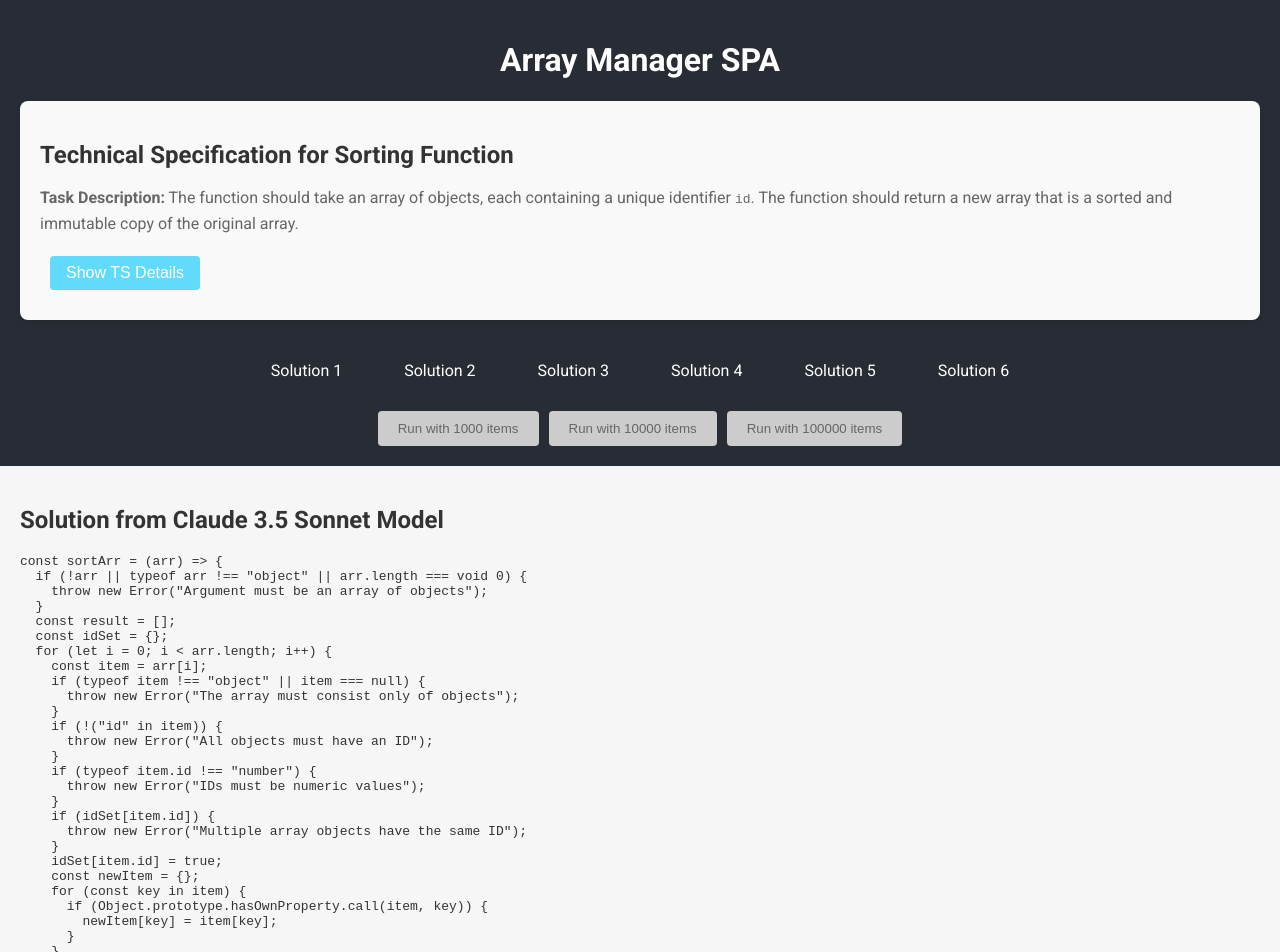
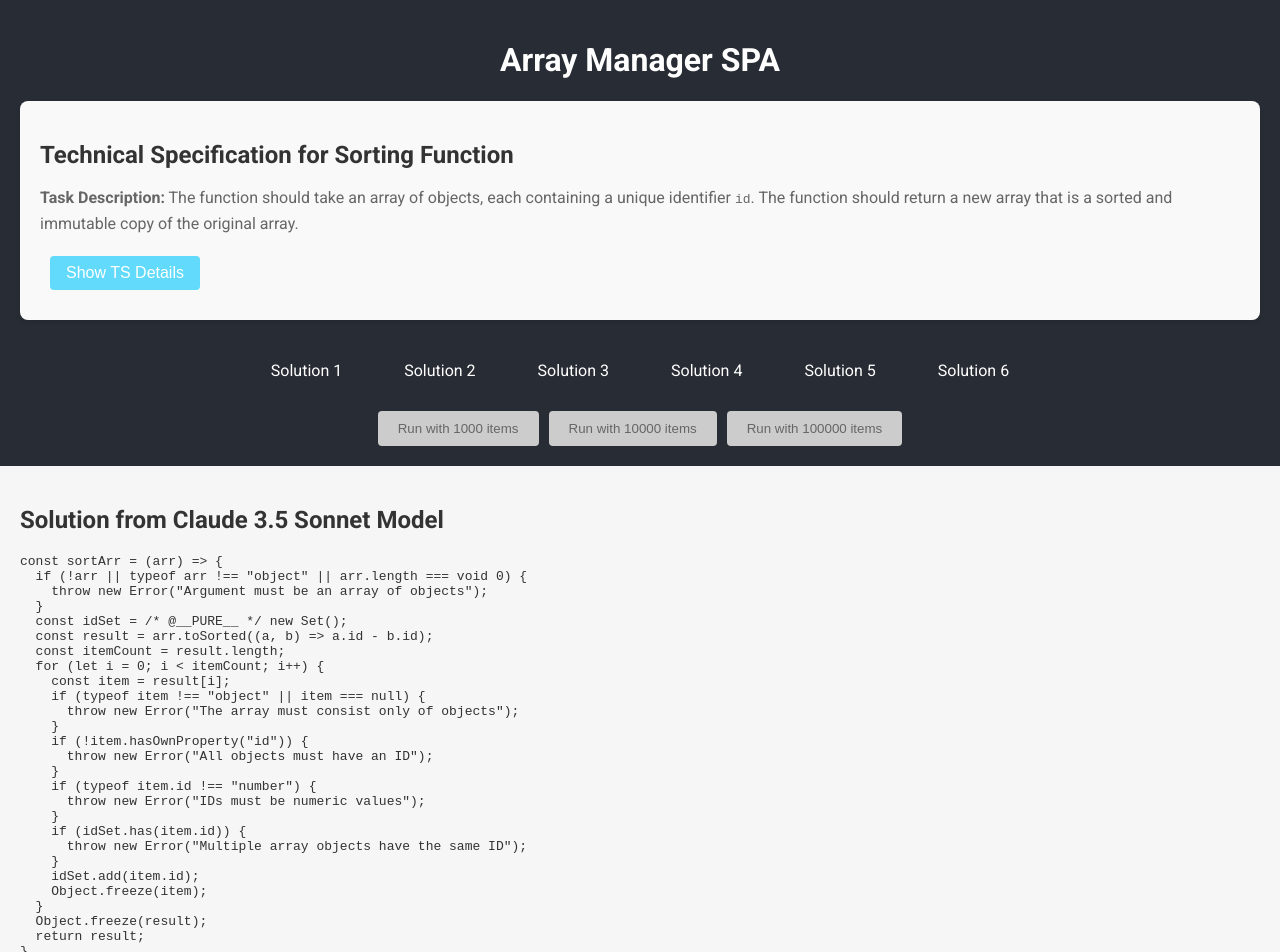
Before and after one commit to GreyHound87/array-manager, a React (Vite) app: page /solution5 in a window 1280 px wide. Shown: the top 952 px of the page. Built offline with nearby package versions, Linux system fonts and the light colour scheme.

Commit message:
updated slow solutions

```diff
--- a/src/components/Solution2/sortArr2.js
+++ b/src/components/Solution2/sortArr2.js
@@ -1,34 +1,30 @@
 export const sortArr2 = (arr) => {
-    if (typeof arr !== 'object' || arr === null || !Array.isArray(arr)) {
+    if (arr.constructor !== Array) {
         throw new Error('Argument must be an array of objects.');
     }
+    const copyArr = structuredClone(arr);
+    const ids = new Set();
+    const sortedCopy = [];
 
-    const ids = [];
-    const copyArr = arr.reduce((acc, obj) => {
-        if (typeof obj !== 'object' || obj === null) {
+    copyArr.forEach((item) => {
+        const { id } = item;
+        if (typeof item !== 'object' || item === null) {
             throw new Error('The array must consist only of objects.');
         }
-        if (!('id' in obj)) {
+        if (!item.hasOwnProperty('id')) {
             throw new Error('All objects must have an ID.');
         }
-        if (typeof obj.id !== 'number') {
+        if (typeof id !== 'number') {
             throw new Error('IDs must be numeric values.');
         }
-        if (ids.includes(obj.id)) {
+        if (ids.has(id)) {
             throw new Error('Multiple array objects have the same ID.');
         }
-        ids.push(obj.id);
+        ids.add(id);
+        sortedCopy[id] = item;
+    });
 
-        const copyObj = JSON.parse(JSON.stringify(obj));
-        Object.freeze(copyObj);
+    const result = sortedCopy.flatMap((item) => Object.freeze(item));
 
-        acc.push(copyObj);
-        return acc;
-    }, []);
-
-    copyArr.sort((a, b) => a.id - b.id);
-
-    Object.freeze(copyArr);
-
-    return copyArr;
+    return Object.freeze(result);
 };
--- a/src/components/Solution5/sortArr5.js
+++ b/src/components/Solution5/sortArr5.js
@@ -3,48 +3,27 @@ export const sortArr5 = (arr) => {
         throw new Error('Argument must be an array of objects');
     }
 
-    const result = [];
-    const idSet = {};
+    const idSet = new Set();
+    const result = arr.toSorted((a, b) => a.id - b.id);
 
-    for (let i = 0; i < arr.length; i++) {
-        const item = arr[i];
+    const itemCount = result.length;
+    for (let i = 0; i < itemCount; i++) {
+        const item = result[i];
 
         if (typeof item !== 'object' || item === null) {
             throw new Error('The array must consist only of objects');
         }
-
-        if (!('id' in item)) {
+        if (!item.hasOwnProperty('id')) {
             throw new Error('All objects must have an ID');
         }
-
         if (typeof item.id !== 'number') {
             throw new Error('IDs must be numeric values');
         }
-
-        if (idSet[item.id]) {
+        if (idSet.has(item.id)) {
             throw new Error('Multiple array objects have the same ID');
         }
-
-        idSet[item.id] = true;
-
-        const newItem = {};
-        for (const key in item) {
-            if (Object.prototype.hasOwnProperty.call(item, key)) {
-                newItem[key] = item[key];
-            }
-        }
-        Object.freeze(newItem);
-        result.push(newItem);
-    }
-
-    for (let i = 0; i < result.length; i++) {
-        for (let j = i + 1; j < result.length; j++) {
-            if (result[i].id > result[j].id) {
-                const temp = result[i];
-                result[i] = result[j];
-                result[j] = temp;
-            }
-        }
+        idSet.add(item.id);
+        Object.freeze(item);
     }
 
     Object.freeze(result);
```
